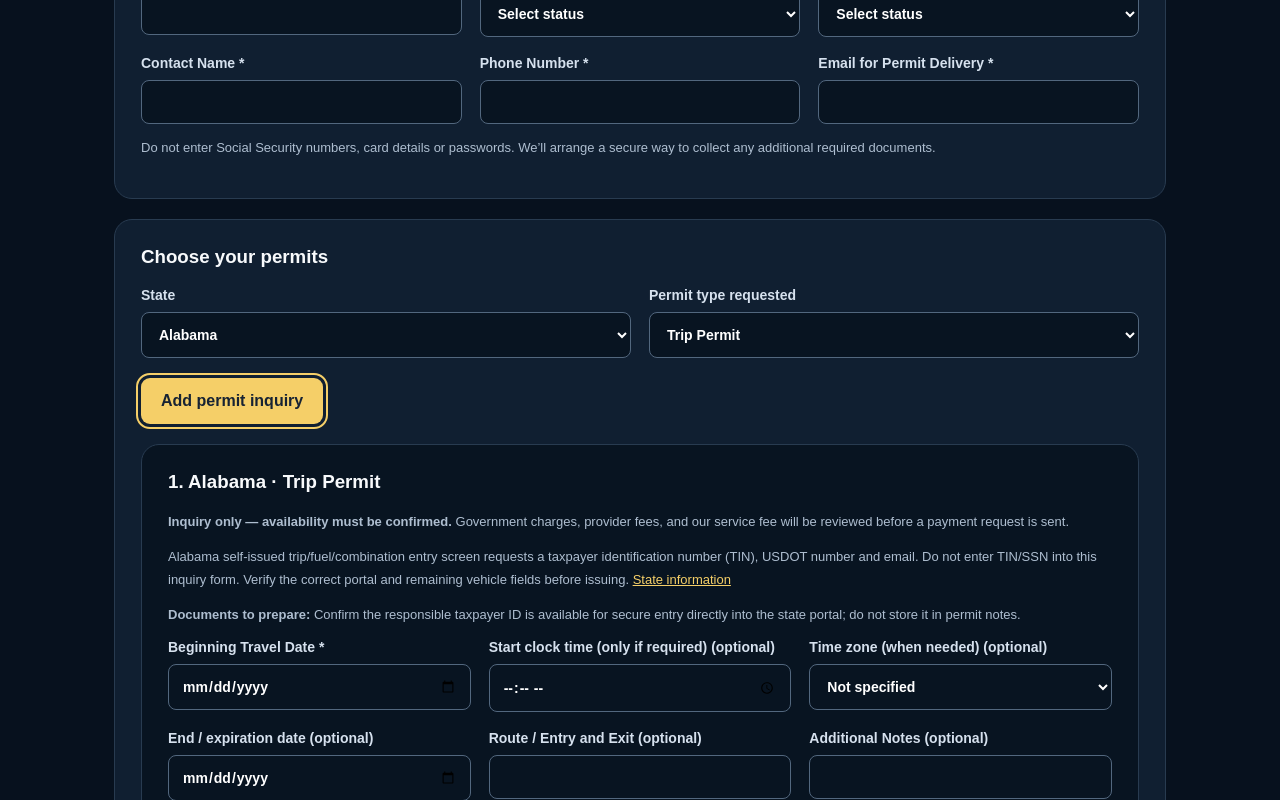
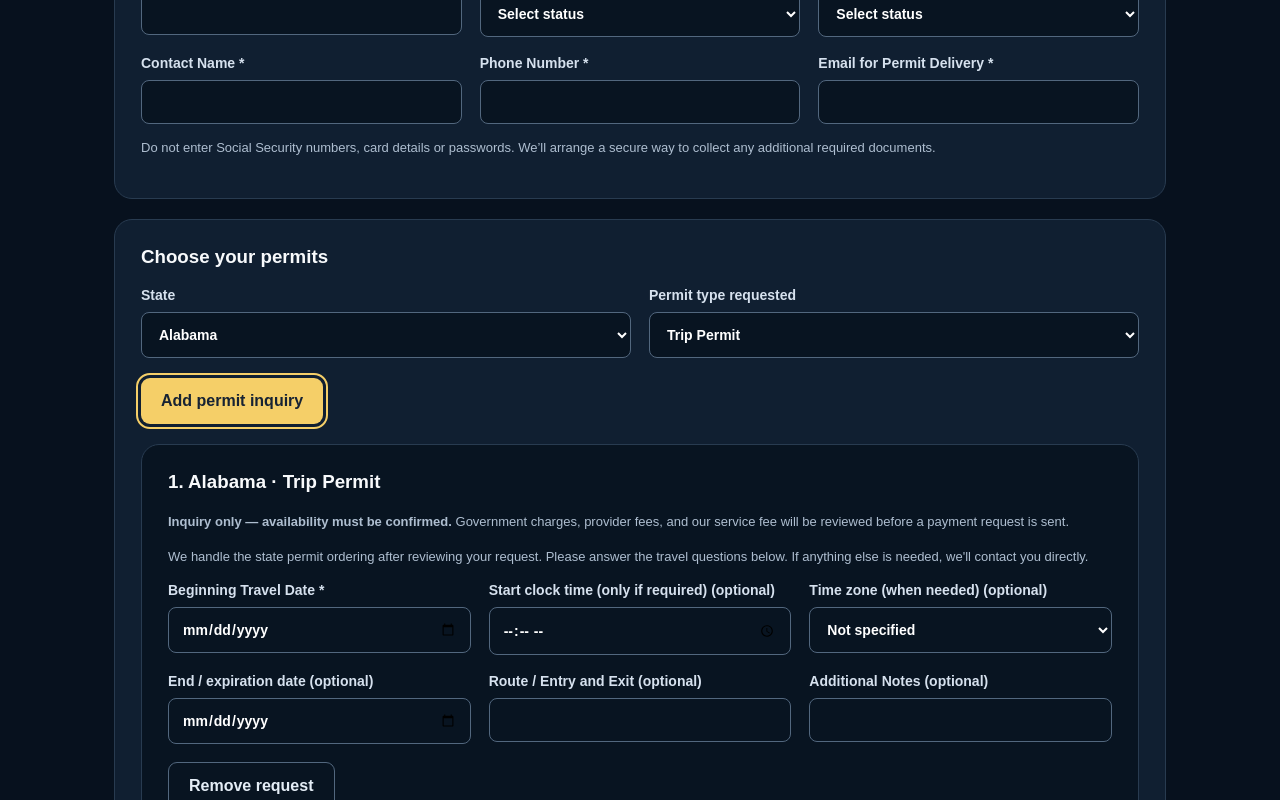
Before and after one commit to movingforwardpermitting/moving-forward-permits, a Next.js app: page / in a window 1280 px wide. Both pictures are taken after typing "Sample", "Sample", "Sample", "Sample", "Sample", "Sample" into the empty fields and a click on the button "Add permit inquiry". Shown: the part 1916-2716 px from the top of the page. Built offline with nearby package versions, Linux system fonts and the light colour scheme.

Commit message:
Remove state ordering links and internal portal guidance from public permit inquiries

```diff
--- a/app/page.js
+++ b/app/page.js
@@ -83,8 +83,7 @@ export default function Home() {
               <h3>{index+1}. {item.state} · {item.permitType}</h3>
               <p className="note"><strong>Inquiry only — availability must be confirmed.</strong> Government charges, provider fees, and our service fee will be reviewed before a payment request is sent.</p>
               {rule.unsupported&&<div className="notice">This state or permit combination may require an alternate procedure. We will confirm whether we can assist before sending any payment request.</div>}
-              <p className="note">{rule.note} {rule.url&&<a href={rule.url} target="_blank" rel="noopener noreferrer">State information</a>}</p>
-              {rule.documentReminder&&<p className="note"><strong>Documents to prepare:</strong> {rule.documentReminder}</p>}
+              <p className="note">We handle the state permit ordering after reviewing your request. Please answer the travel questions below. If anything else is needed, we'll contact you directly.</p>
               {suggestion&&<p className="note">Suggested expiration date: <strong>{suggestion.date}</strong> ({suggestion.hours} hours). Actual validity depends on the issued permit.</p>}
               <div className="grid">{permitFields.map(name=>{
                 const necessary=name==='Beginning Travel Date';
```
